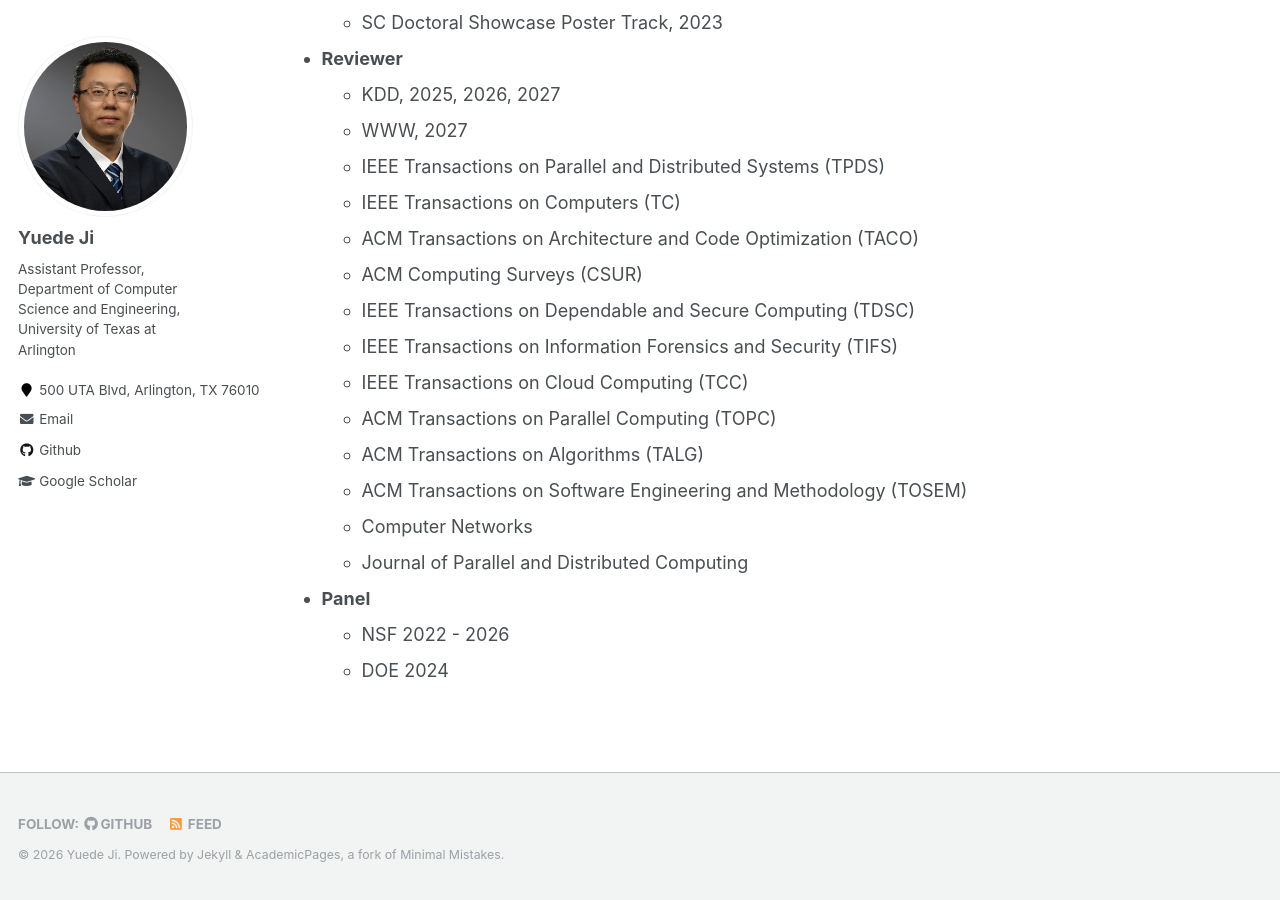
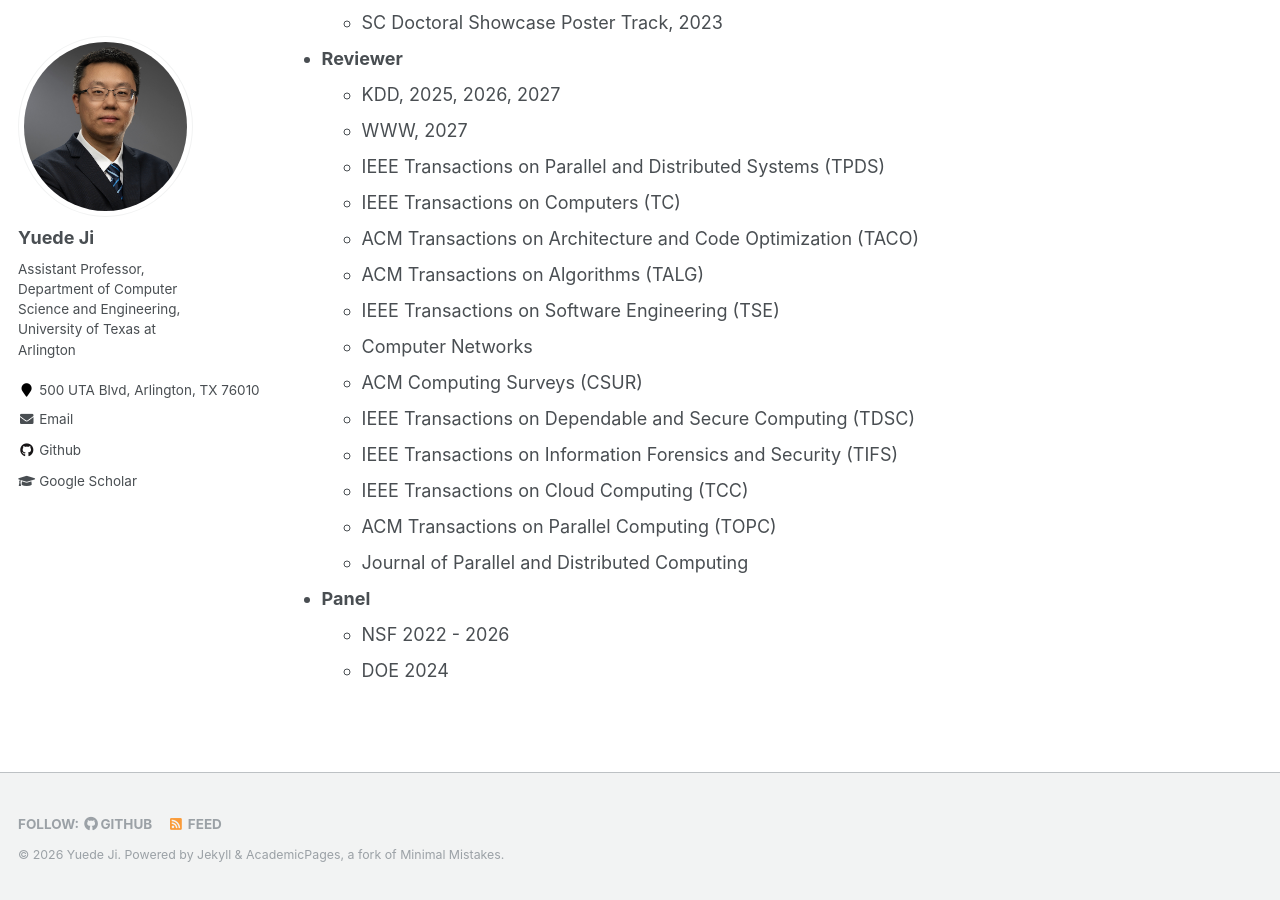
Before and after one commit to yuede/yuede.github.io, a Jekyll site: the page built from _pages/service.md, in a window 1280 px wide and 900 px high, scrolled down 686 px. Built offline with Jekyll 4.4.1, drawn with Linux system fonts in a browser that asks for light colours.

Commit message:
Reorder reviewer list and fix TSE journal name
Co-Authored-By: Claude Sonnet 5 <noreply@anthropic.com>

```diff
--- a/_pages/service.md
+++ b/_pages/service.md
@@ -29,14 +29,14 @@ author_profile: true
     * IEEE Transactions on Parallel and Distributed Systems (TPDS)
     * IEEE Transactions on Computers (TC)
     * ACM Transactions on Architecture and Code Optimization (TACO)
+    * ACM Transactions on Algorithms (TALG)
+    * IEEE Transactions on Software Engineering (TSE)
+    * Computer Networks
     * ACM Computing Surveys (CSUR)
     * IEEE Transactions on Dependable and Secure Computing (TDSC)
     * IEEE Transactions on Information Forensics and Security (TIFS)
     * IEEE Transactions on Cloud Computing (TCC)
     * ACM Transactions on Parallel Computing (TOPC)
-    * ACM Transactions on Algorithms (TALG)
-    * ACM Transactions on Software Engineering and Methodology (TOSEM)
-    * Computer Networks
     * Journal of Parallel and Distributed Computing
 
 
```
